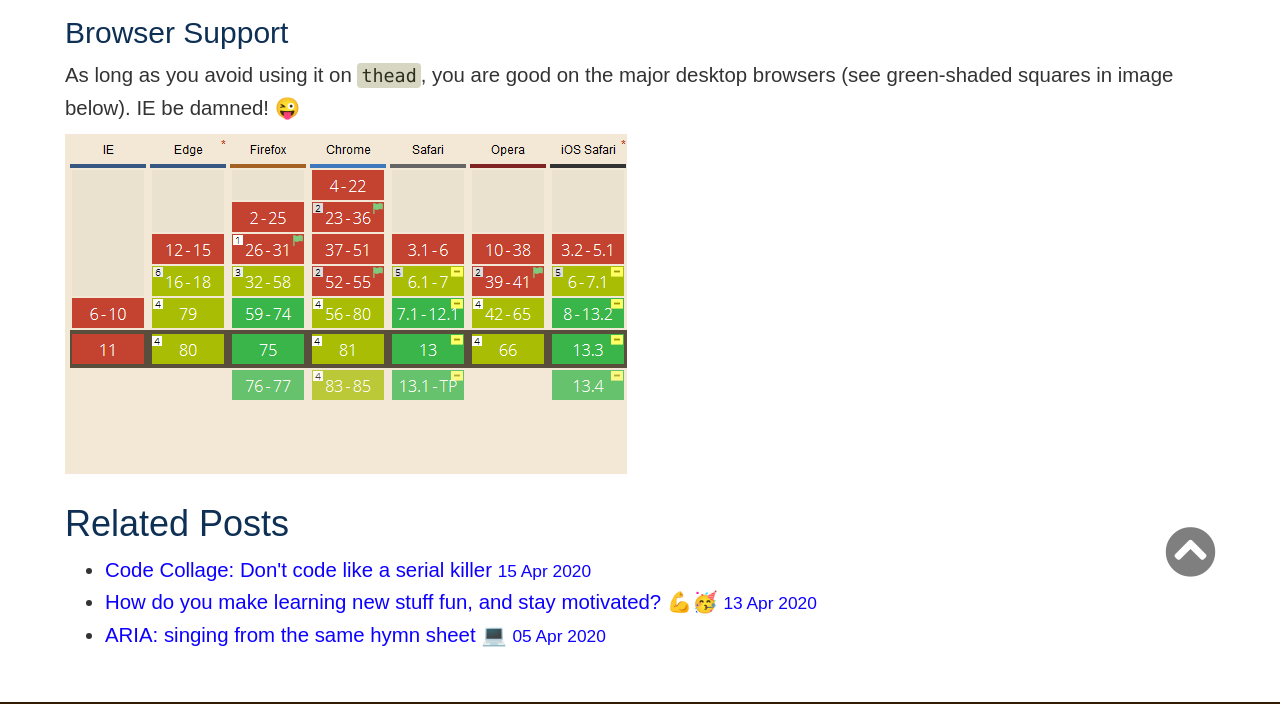
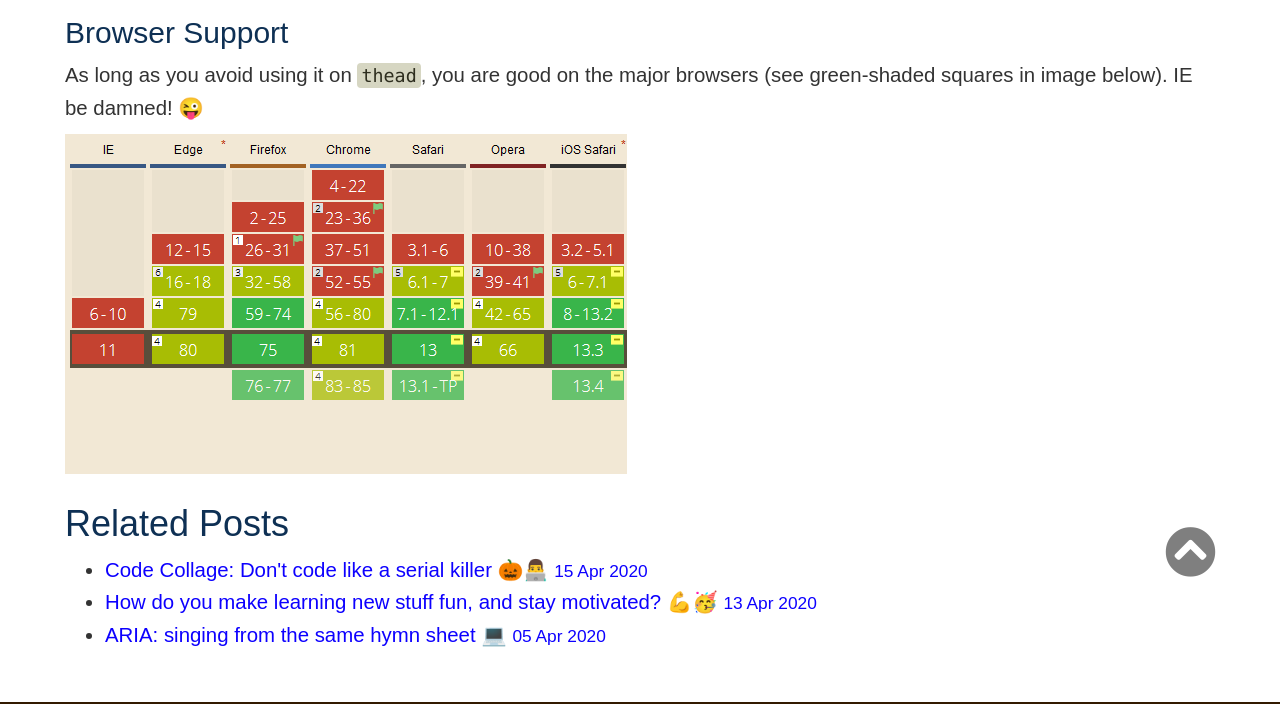
Before and after one commit to robole/robole.github.io, a Jekyll site: the page built from _posts/2020-03-01-sticky-headers.md, in a window 1280 px wide and 900 px high, scrolled down 3415 px, cut to the strip 196-900 px from the top of the window. Built offline with Jekyll 4.4.1, drawn with Linux system fonts in a browser that asks for light colours; nearby versions of some CDN libraries; comment, search, counter and statistics services are not loaded.

Commit message:
code collage post edit

```diff
--- a/_posts/2020-03-01-sticky-headers.md
+++ b/_posts/2020-03-01-sticky-headers.md
@@ -61,6 +61,6 @@
 
 ## Browser Support
 
-As long as you avoid using it on `thead`, you are good on the major desktop browsers (see green-shaded squares in image below). IE be damned! 😜
+As long as you avoid using it on `thead`, you are good on the major browsers (see green-shaded squares in image below). IE be damned! 😜
 
 <a href="https://caniuse.com/#feat=css-sticky"><img src="/assets/img/blog/2018-07-31-sticky-headers/caniuse.png" alt="browser support for position sticky"/></a>
```
Also changed, not shown: _posts/2020-04-15-code-collage.md (+5 -5 lines).
